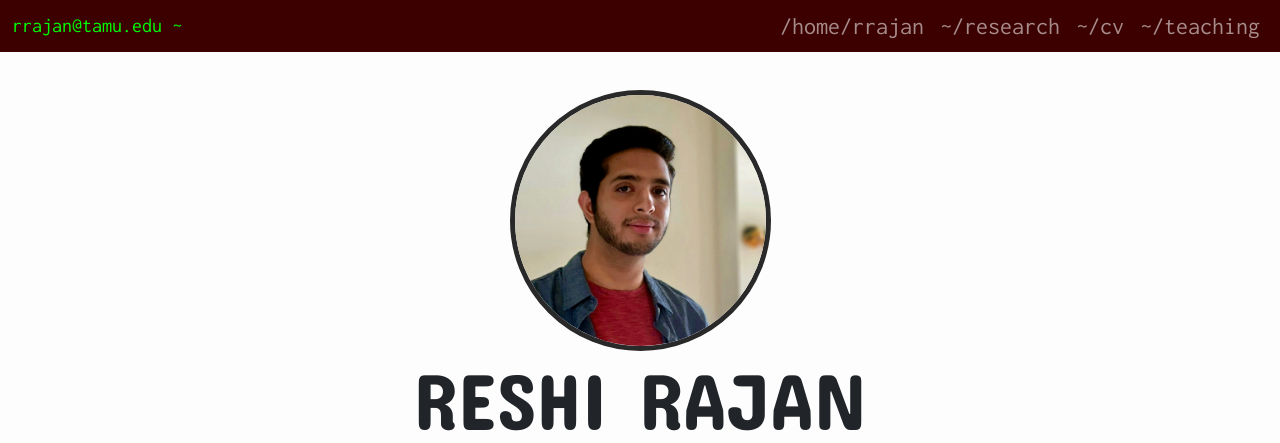
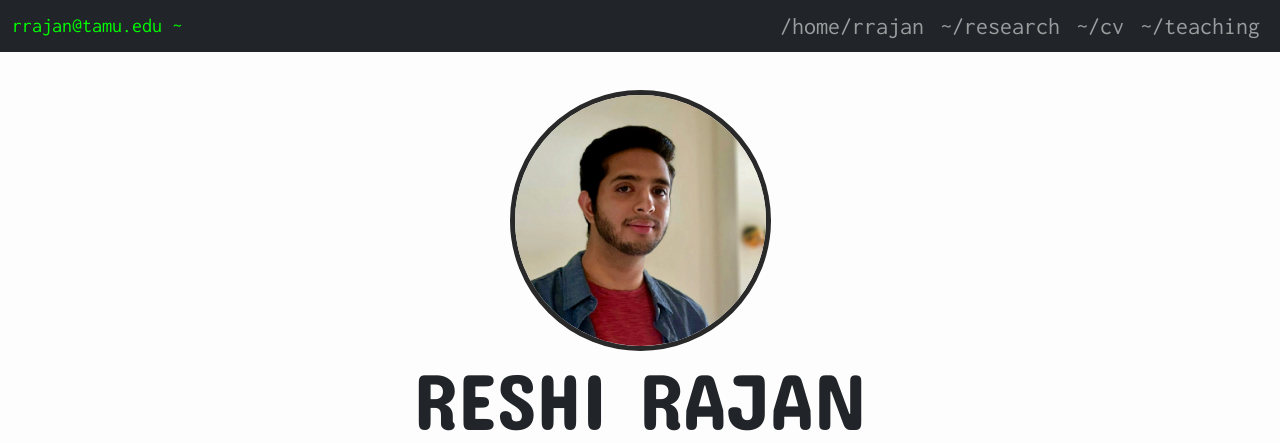
Before and after one commit to reshi-rajan/old-website, a plain HTML site: page index.html in a window 1280 px wide. Shown: the top 443 px of the page. Drawn offline with nearby package versions, Linux system fonts and the light colour scheme.

Commit message:
theme updates

```diff
--- a/index.html
+++ b/index.html
@@ -37,7 +37,7 @@
 	</head>
 	<body>
 		<header>
-	<nav class="navbar navbar-dark fixed-top navbar-expand-lg font-header">
+	<nav class="navbar navbar-dark bg-dark fixed-top navbar-expand-lg font-header">
 		<div class="container-fluid">
 			<a class="navbar-brand" id="green-terminal" href='https://reshi-rajan.github.io/'>
 				rrajan@tamu.edu ~
```
